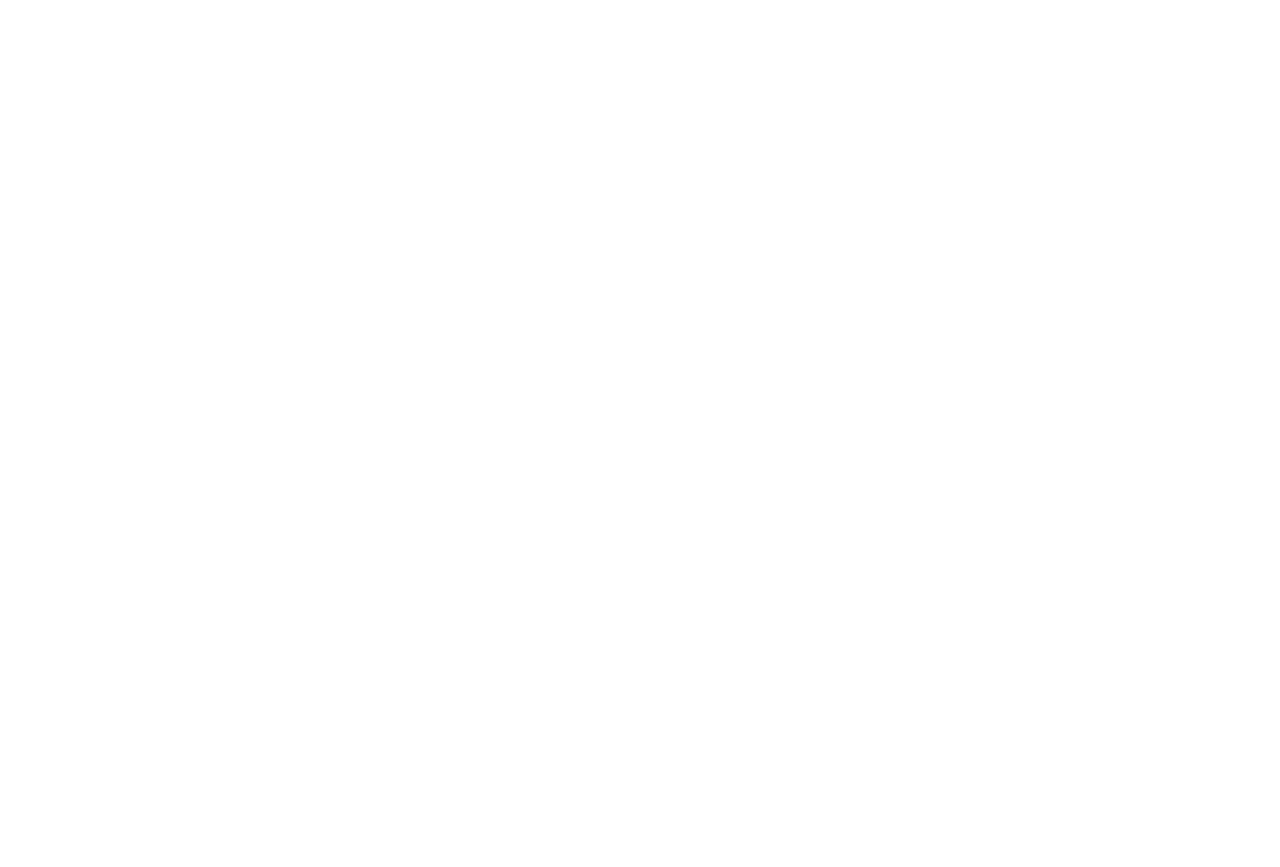
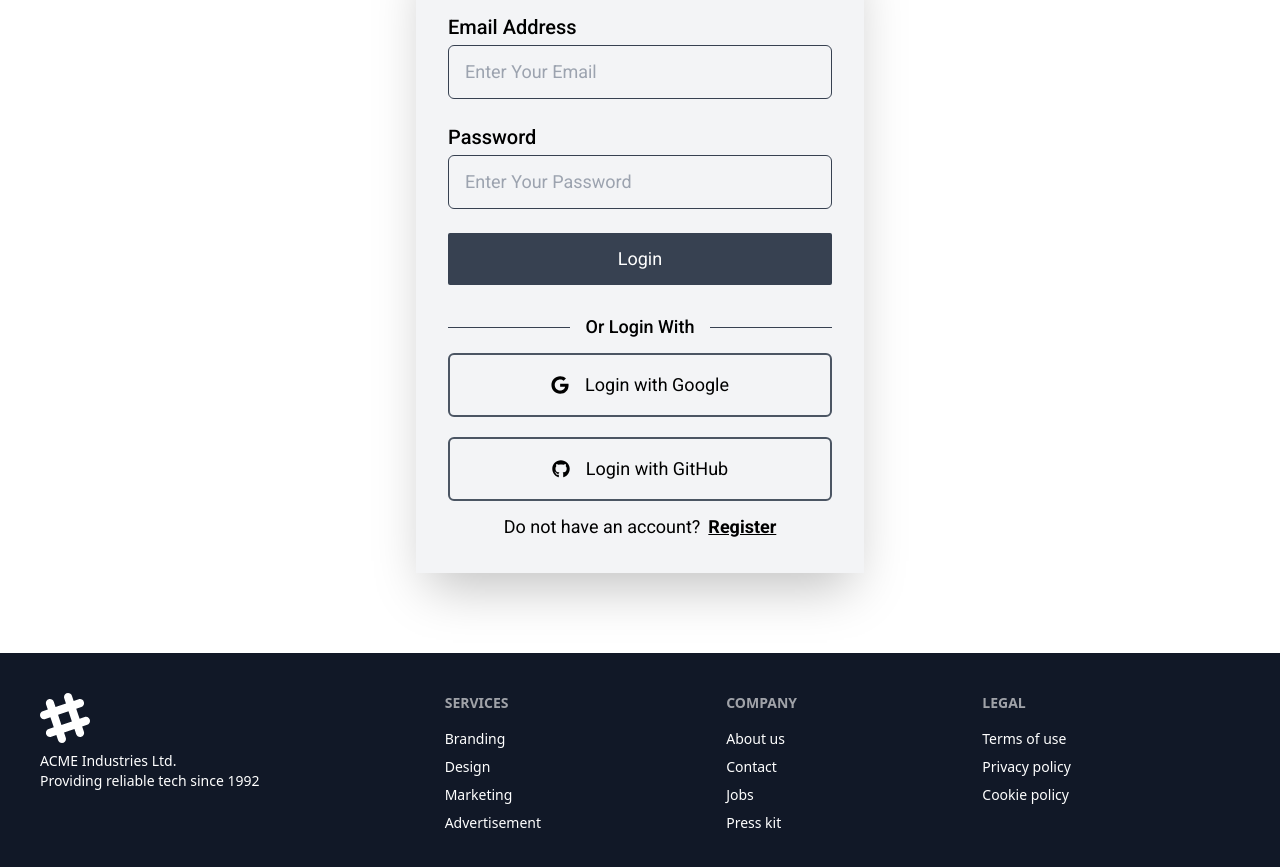
Before and after one commit to AthkiaAdiba/my-ninth-project-repo, a React (Vite) app: page /login in a window 1280 px wide. Before the commit this address had no page. Shown: the part 207-1074 px from the top of the page. Before the commit the page ends 800 px from the top, so only its background shows below. Built offline with nearby package versions, Linux system fonts and the light colour scheme.

Commit message:
added Login page

```diff
--- /dev/null
+++ b/src/components/Footer/Footer.jsx
@@ -0,0 +1,36 @@
+
+
+const Footer = () => {
+    return (
+        <div>
+            <footer className="footer p-10 bg-gray-900 text-white">
+                <aside>
+                    <svg width="50" height="50" viewBox="0 0 24 24" xmlns="http://www.w3.org/2000/svg" fillRule="evenodd" clipRule="evenodd" className="fill-current"><path d="M22.672 15.226l-2.432.811.841 2.515c.33 1.019-.209 2.127-1.23 2.456-1.15.325-2.148-.321-2.463-1.226l-.84-2.518-5.013 1.677.84 2.517c.391 1.203-.434 2.542-1.831 2.542-.88 0-1.601-.564-1.86-1.314l-.842-2.516-2.431.809c-1.135.328-2.145-.317-2.463-1.229-.329-1.018.211-2.127 1.231-2.456l2.432-.809-1.621-4.823-2.432.808c-1.355.384-2.558-.59-2.558-1.839 0-.817.509-1.582 1.327-1.846l2.433-.809-.842-2.515c-.33-1.02.211-2.129 1.232-2.458 1.02-.329 2.13.209 2.461 1.229l.842 2.515 5.011-1.677-.839-2.517c-.403-1.238.484-2.553 1.843-2.553.819 0 1.585.509 1.85 1.326l.841 2.517 2.431-.81c1.02-.33 2.131.211 2.461 1.229.332 1.018-.21 2.126-1.23 2.456l-2.433.809 1.622 4.823 2.433-.809c1.242-.401 2.557.484 2.557 1.838 0 .819-.51 1.583-1.328 1.847m-8.992-6.428l-5.01 1.675 1.619 4.828 5.011-1.674-1.62-4.829z"></path></svg>
+                    <p>ACME Industries Ltd.<br />Providing reliable tech since 1992</p>
+                </aside>
+                <nav>
+                    <h6 className="footer-title">Services</h6>
+                    <a className="link link-hover">Branding</a>
+                    <a className="link link-hover">Design</a>
+                    <a className="link link-hover">Marketing</a>
+                    <a className="link link-hover">Advertisement</a>
+                </nav>
+                <nav>
+                    <h6 className="footer-title">Company</h6>
+                    <a className="link link-hover">About us</a>
+                    <a className="link link-hover">Contact</a>
+                    <a className="link link-hover">Jobs</a>
+                    <a className="link link-hover">Press kit</a>
+                </nav>
+                <nav>
+                    <h6 className="footer-title">Legal</h6>
+                    <a className="link link-hover">Terms of use</a>
+                    <a className="link link-hover">Privacy policy</a>
+                    <a className="link link-hover">Cookie policy</a>
+                </nav>
+            </footer>
+        </div>
+    );
+};
+
+export default Footer;
--- a/src/components/House/House.jsx
+++ b/src/components/House/House.jsx
@@ -16,7 +16,7 @@ const House = ({ house }) => {
                             facilities.map((facility, idx) => <p key={idx}>{facility}</p>)
                         }
                     </div>
-                    <Link to={`/houseDetails/${id_}`}><button className="btn bg-gray-600 text-white">View Property</button></Link>
+                    <Link to={`/houseDetails/${id_}`}><button className="btn bg-gray-700 text-white">View Property</button></Link>
                 </div>
                <div className="absolute flex justify-between top-4 left-5 right-5">
                     <div className="bg-gray-400 px-2 py-1 text-white">
--- a/src/components/HouseDetails/HouseDetails.jsx
+++ b/src/components/HouseDetails/HouseDetails.jsx
@@ -10,7 +10,7 @@ const HouseDetails = () => {
     const { image, estate_title, location, facilities, status, segment_name, price, description, area } = house;
     console.log(house)
     return (
-        <div className="mt-20 lg:mt-36 mx-2 lg:mx-72 mb-14">
+        <div className="mt-20 lg:mt-36 mx-2 lg:mx-72 mb-16">
             <div className="space-y-3 lg:space-y-0 mb-2 lg:mb-5 p-2 md:p-5 lg:p-6 flex flex-col lg:flex-row justify-between gap-0 lg:gap-6 font-roboto">
                 <div className="space-y-4">
                     <div className="flex gap-3 lg:gap-5 items-center">
--- a/src/components/Navbar/Navbar.jsx
+++ b/src/components/Navbar/Navbar.jsx
@@ -1,4 +1,4 @@
-import { NavLink } from "react-router-dom";
+import { Link, NavLink } from "react-router-dom";
 
 
 const Navbar = () => {
@@ -11,20 +11,20 @@ const Navbar = () => {
     </>
     return (
         <div>
-            <div className="navbar fixed top-0 w-full right-0 left-0 z-20 bg-black text-white lg:px-9 lg:py-5">
+            <div className="navbar fixed top-0 w-full right-0 left-0 z-20 bg-gray-900 text-white lg:px-9 lg:py-5">
                 <div className="navbar-start">
                     <div className="dropdown">
                         <div tabIndex={0} role="button" className="btn btn-ghost lg:hidden">
                             <svg xmlns="http://www.w3.org/2000/svg" className="h-5 w-5" fill="none" viewBox="0 0 24 24" stroke="currentColor"><path strokeLinecap="round" strokeLinejoin="round" strokeWidth="2" d="M4 6h16M4 12h8m-8 6h16" /></svg>
                         </div>
-                        <ul tabIndex={0} className="menu menu-sm dropdown-content mt-3 z-[10] p-2 shadow bg-black text-white font-roboto rounded-box w-52">
+                        <ul tabIndex={0} className="menu menu-sm dropdown-content mt-3 z-[10] p-2 shadow bg-gray-900 text-white font-roboto rounded-box w-52">
                             { navLinks}
                         </ul>
                     </div>
                     <a className="btn btn-ghost text-xl font-pt_sans lg:text-4xl">Home Dreams</a>
                 </div>
                 <div className="navbar-center hidden lg:flex">
-                    <ul className="text-xl menu menu-horizontal px-1 bg-black text-white font-roboto">
+                    <ul className="text-xl menu menu-horizontal px-1 bg-gray-900 text-white font-roboto">
                         {navLinks}
                     </ul>
                 </div>
@@ -34,7 +34,7 @@ const Navbar = () => {
                             <img src="https://daisyui.com/images/stock/photo-1534528741775-53994a69daeb.jpg" />
                         </div>
                     </div>
-                    <a className="btn w-14 lg:w-20 bg-black text-white border-none font-roboto text-xl">Login</a>
+                    <Link to='/login' className="btn w-14 lg:w-20 bg-gray-900 text-white border-none font-roboto text-xl">Login</Link>
 
                 </div>
             </div>
--- a/src/layout/Root.jsx
+++ b/src/layout/Root.jsx
@@ -1,3 +1,4 @@
+import Footer from "../components/Footer/Footer";
 import Navbar from "../components/Navbar/Navbar";
 import { Outlet } from "react-router-dom";
 
@@ -7,6 +8,7 @@ const Root = () => {
         <div>
            <Navbar></Navbar>
            <Outlet></Outlet>
+           <Footer></Footer>
         </div>
     );
 };
--- /dev/null
+++ b/src/pages/Login/Login.jsx
@@ -0,0 +1,47 @@
+import { FaGoogle, FaGithub } from "react-icons/fa";
+import { Link } from "react-router-dom";
+
+const Login = () => {
+    return (
+        <div className="mt-36 mb-20">
+            <div className="w-full font-roboto mx-auto max-w-md p-8 space-y-3 rounded-none bg-gray-100 text-gray-100 shadow-2xl">
+                <h1 className="text-2xl font-bold text-center text-black">Login</h1>
+                <form noValidate="" action="" className="space-y-6">
+                    <div className="space-y-1 text-lg">
+                        <label htmlFor="username" className="block text-black font-medium text-xl">Email Address</label>
+                        <input type="text" name="username" id="username" placeholder="Enter Your Email" className="w-full px-4 py-3 rounded-md border border-gray-700 bg-gray-100 text-black focus:border-violet-400" />
+                    </div>
+                    <div className="space-y-1 text-lg">
+                        <label htmlFor="password" className="block text-black font-medium text-xl">Password</label>
+                        <input type="password" name="password" id="password" placeholder="Enter Your Password" className="w-full px-4 py-3 rounded-md border border-gray-700 bg-gray-100 text-black focus:border-violet-400" />
+                    </div>
+                    <button className="block w-full p-3 text-center rounded-sm bg-gray-700 text-white text-lg">Login</button>
+                </form>
+                <div className="flex items-center pt-4 space-x-1">
+                    <div className="flex-1 h-px sm:w-16 bg-gray-700"></div>
+                    <p className="px-3 text-black text-lg font-medium">Or Login With</p>
+                    <div className="flex-1 h-px sm:w-16 bg-gray-700"></div>
+                </div>
+                <div className="space-y-5">
+                    <div>
+                        <button className="text-black text-lg flex items-center justify-center w-full p-4 space-x-4 rounded-md focus:ring-2 focus:ring-offset-1 border-gray-600 border-2">
+                            <FaGoogle></FaGoogle>
+                            <p>Login with Google</p>
+                        </button>
+                    </div>
+                    <div>
+                        <button className="text-black text-lg flex items-center justify-center w-full p-4 space-x-4 border-2 rounded-md focus:ring-2 focus:ring-offset-1 border-gray-600 focus:dark:ring-violet-600">
+                            <FaGithub></FaGithub>
+                            <p>Login with GitHub</p>
+                        </button>
+                    </div>
+                </div>
+               <p className="text-lg font-normal text-center sm:px-6 text-black">Do not have an account?
+                    <Link className="underline ml-2 font-semibold">Register</Link>
+                </p>
+            </div>
+        </div>
+    );
+};
+
+export default Login;
--- a/src/routes/Router.jsx
+++ b/src/routes/Router.jsx
@@ -3,6 +3,7 @@ import Root from "../layout/Root";
 import Home from "../pages/Home/Home";
 import Profile from "../pages/Profile/Profile";
 import HouseDetails from "../components/HouseDetails/HouseDetails";
+import Login from "../pages/Login/Login";
 
 const router = createBrowserRouter([
     {
@@ -21,6 +22,10 @@ const router = createBrowserRouter([
                 path: '/houseDetails/:id',
                 element: <HouseDetails></HouseDetails>,
                 loader: () => fetch('/houses.json')
+            },
+            {
+                path: '/login',
+                element: <Login></Login>
             }
         ]
     }
```
